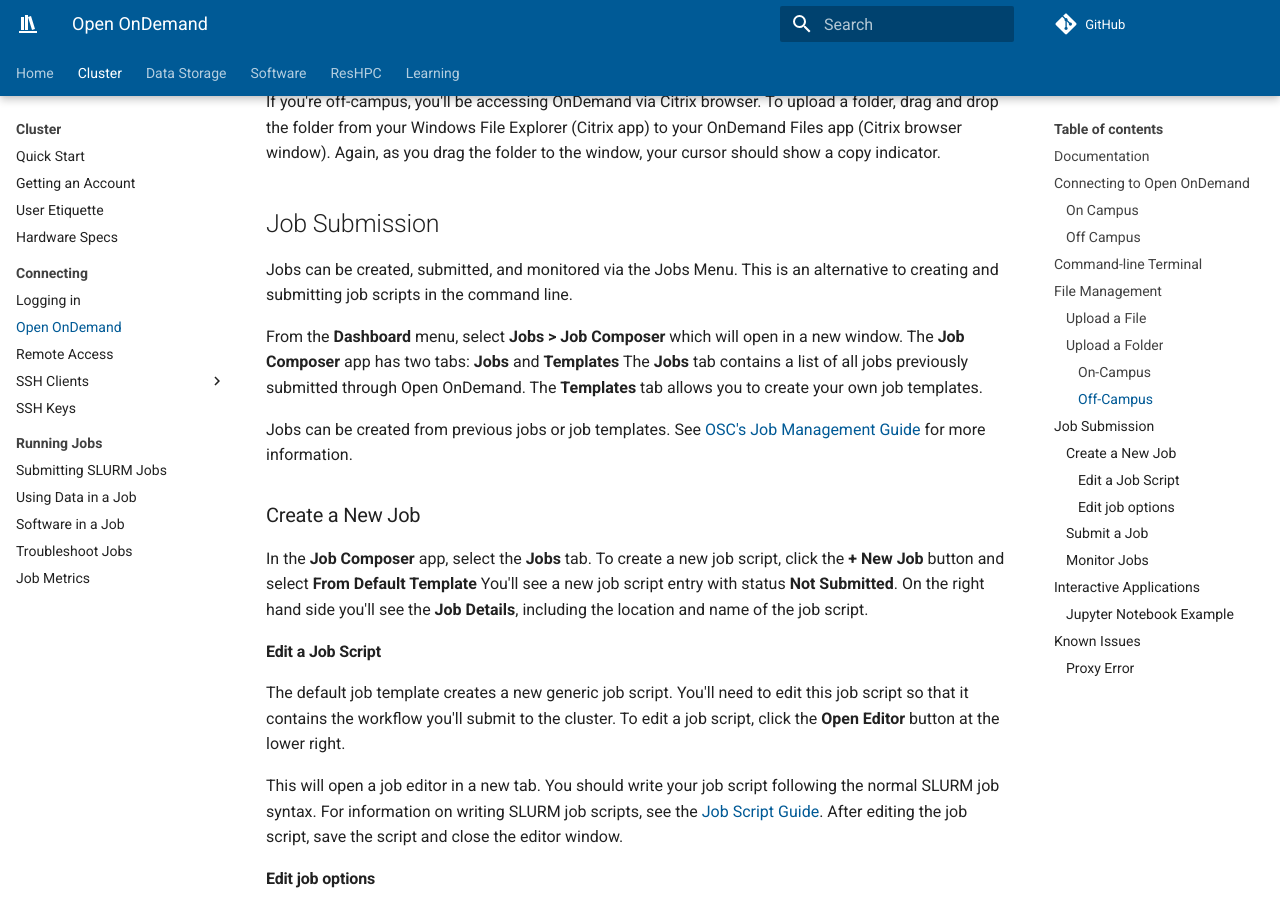
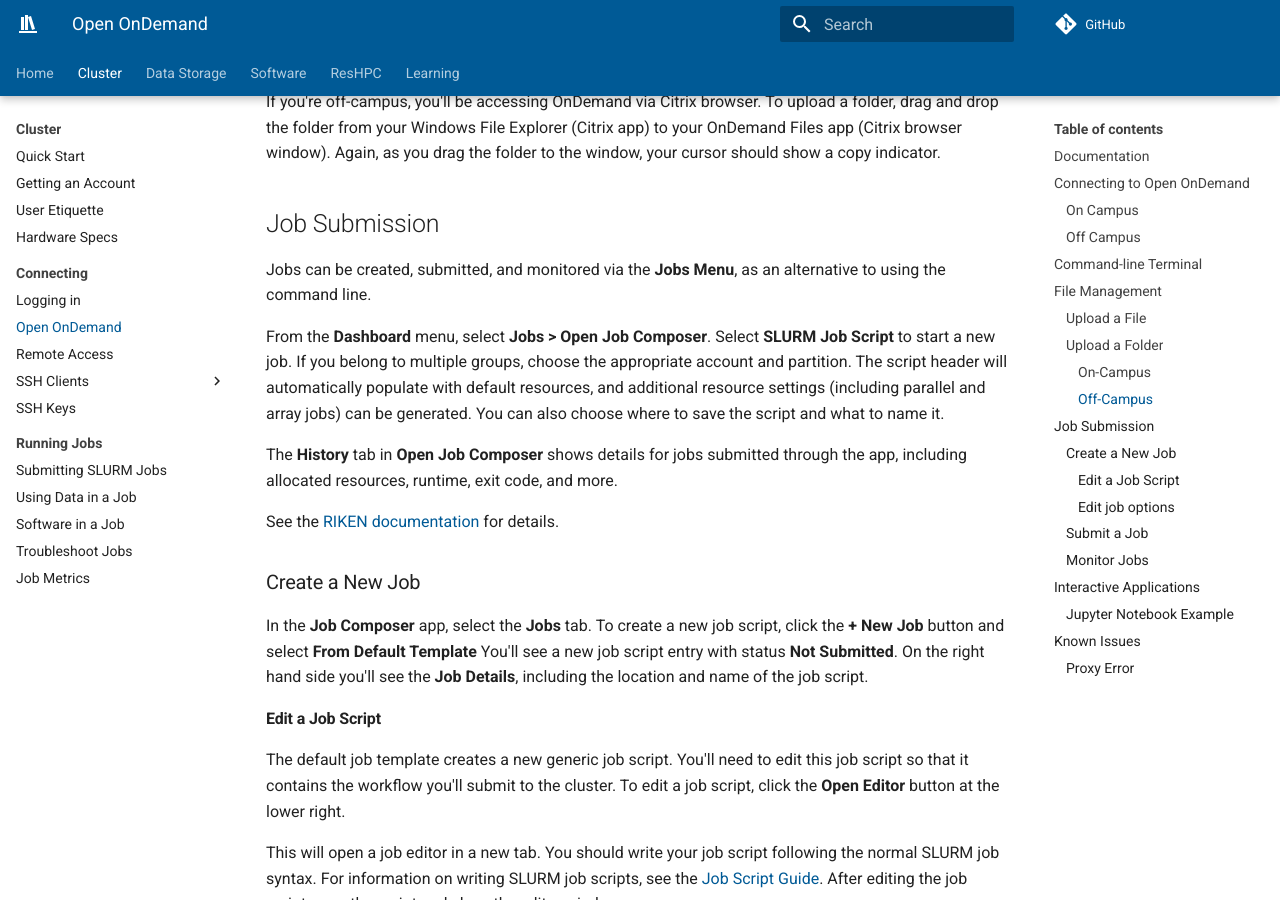
Before and after one commit to mcw-rcc/mcw-rcc.github.io, an MkDocs documentation site: the page built from docs/cluster/access/ondemand.md, in a window 1280 px wide and 900 px high, scrolled down 2517 px. Built offline with MkDocs 1.6.1 and Material for MkDocs 9.7.7, drawn with Linux system fonts in a browser that asks for light colours; comment, search, counter and statistics services are not loaded.

Commit message:
Edit Job Submission section for Open Composer

```diff
--- a/docs/cluster/access/ondemand.md
+++ b/docs/cluster/access/ondemand.md
@@ -68,11 +68,13 @@
 
 ## Job Submission
 
-Jobs can be created, submitted, and monitored via the Jobs Menu. This is an alternative to creating and submitting job scripts in the command line.
+Jobs can be created, submitted, and monitored via the **Jobs Menu**, as an alternative to using the command line.
 
-From the **Dashboard** menu, select **Jobs > Job Composer** which will open in a new window. The **Job Composer** app has two tabs: **Jobs** and **Templates** The **Jobs** tab contains a list of all jobs previously submitted through Open OnDemand. The **Templates** tab allows you to create your own job templates.
+From the **Dashboard** menu, select **Jobs > Open Job Composer**. Select **SLURM Job Script** to start a new job. If you belong to multiple groups, choose the appropriate account and partition. The script header will automatically populate with default resources, and additional resource settings (including parallel and array jobs) can be generated. You can also choose where to save the script and what to name it.
 
-Jobs can be created from previous jobs or job templates. See [OSC's Job Management Guide](https://www.osc.edu/resources/online_portals/ondemand/job_management){:target="_blank"} for more information.
+The **History** tab in **Open Job Composer** shows details for jobs submitted through the app, including allocated resources, runtime, exit code, and more.
+
+See the [RIKEN documentation](https://riken-rccs.github.io/OpenComposer/docs/manual.html){:target="_blank"} for details.
 
 ### Create a New Job
 
```
